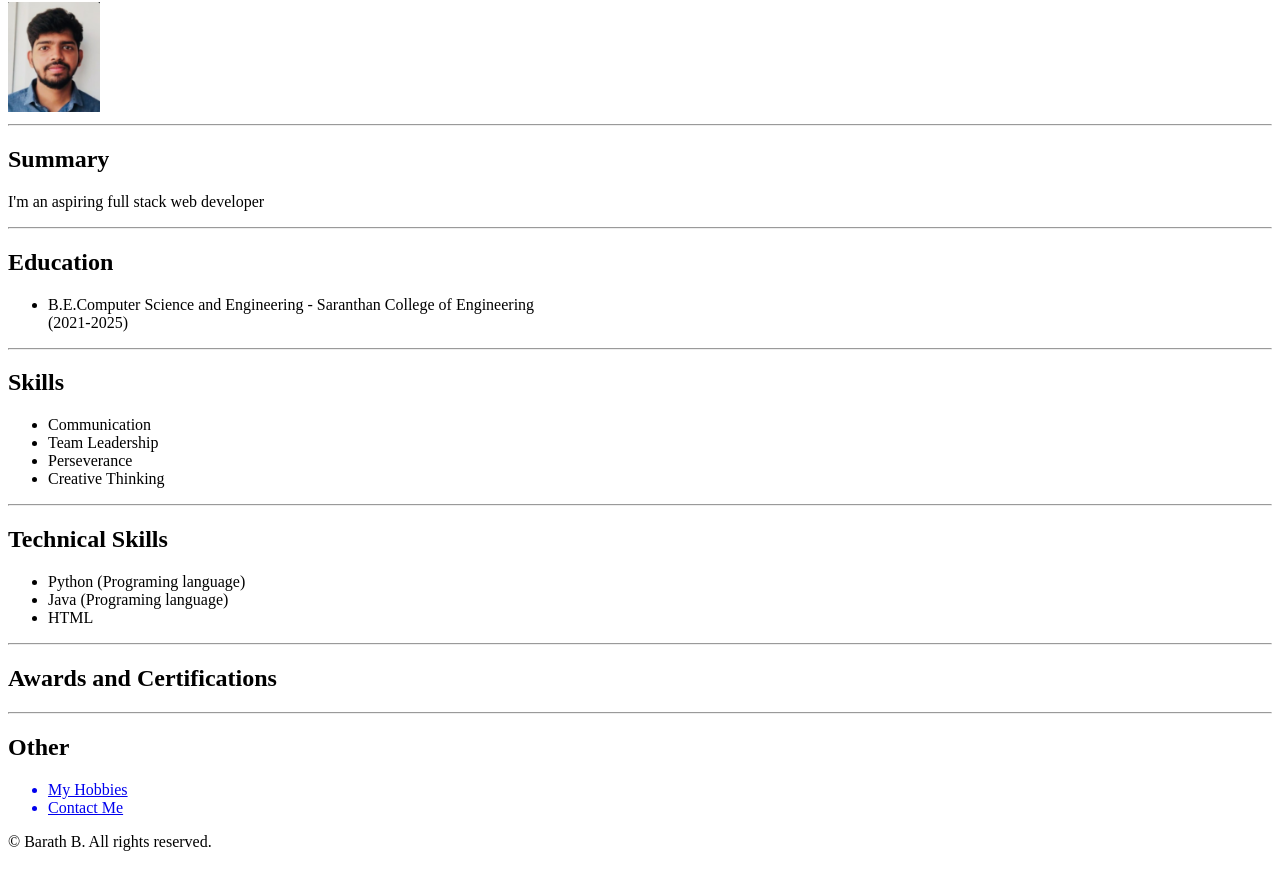
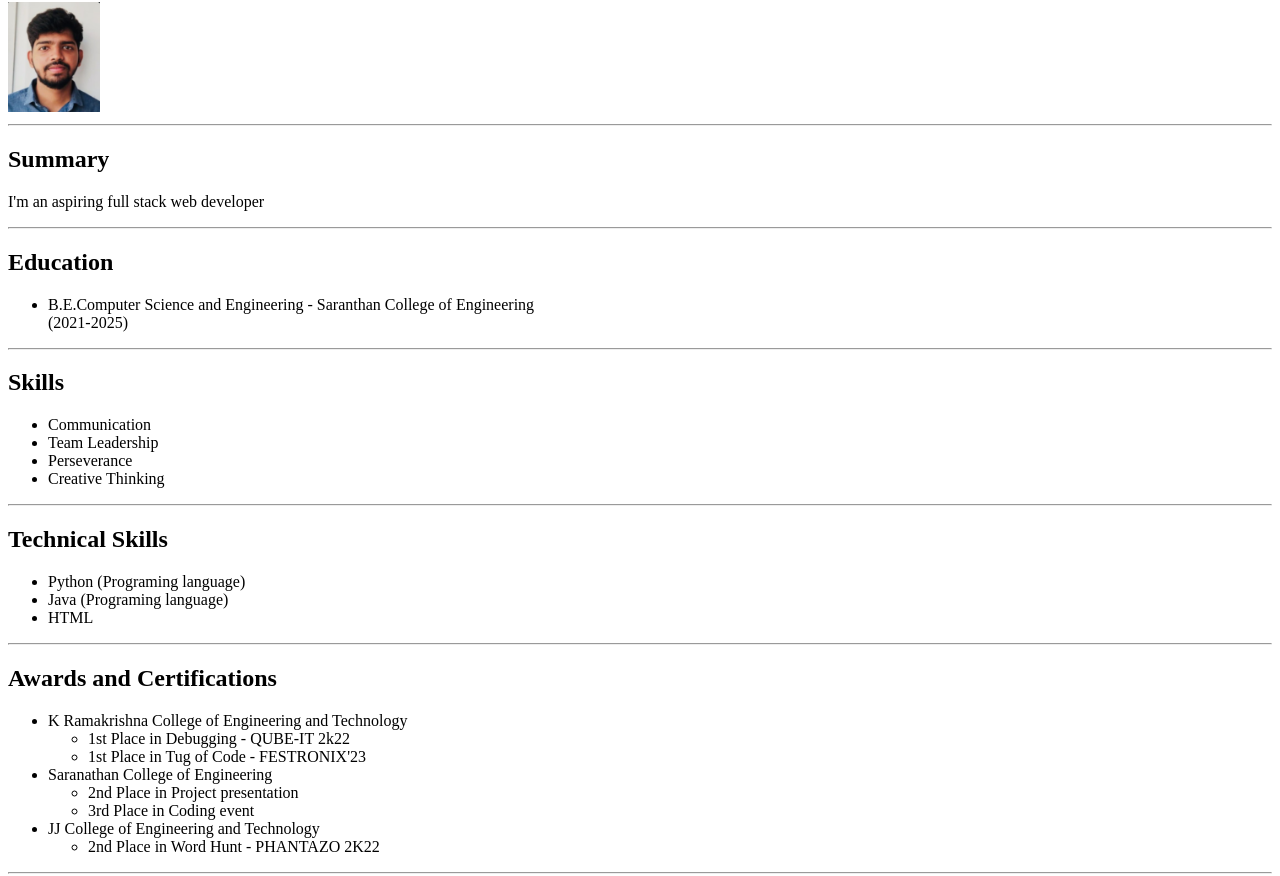
Before and after one commit to knownbyeveryone/Resume, a plain HTML site: page index.html in a window 1280 px wide. Shown: the part 78-954 px from the top of the page. Drawn offline with Linux system fonts and the light colour scheme.

Commit message:
Update index.html

```diff
--- a/index.html
+++ b/index.html
@@ -33,7 +33,22 @@
     </ul>
     <hr/>
     <h2>Awards and Certifications</h2>
-
+    <ul>
+        <li>K Ramakrishna College of Engineering and Technology</li>
+        <ul>
+            <li>1st Place in Debugging - QUBE-IT 2k22</li>
+            <li>1st Place in Tug of Code - FESTRONIX'23</li>
+        </ul>
+        <li>Saranathan College of Engineering</li>
+        <ul>
+            <li>2nd Place in Project presentation</li>
+            <li>3rd Place in Coding event</li>
+        </ul>
+        <li>JJ College of Engineering and Technology</li>
+        <ul>
+            <li>2nd Place in Word Hunt - PHANTAZO 2K22</li>
+        </ul>
+    </ul>
     <hr/>
     <h2>Other</h2>
     <ul>
```
